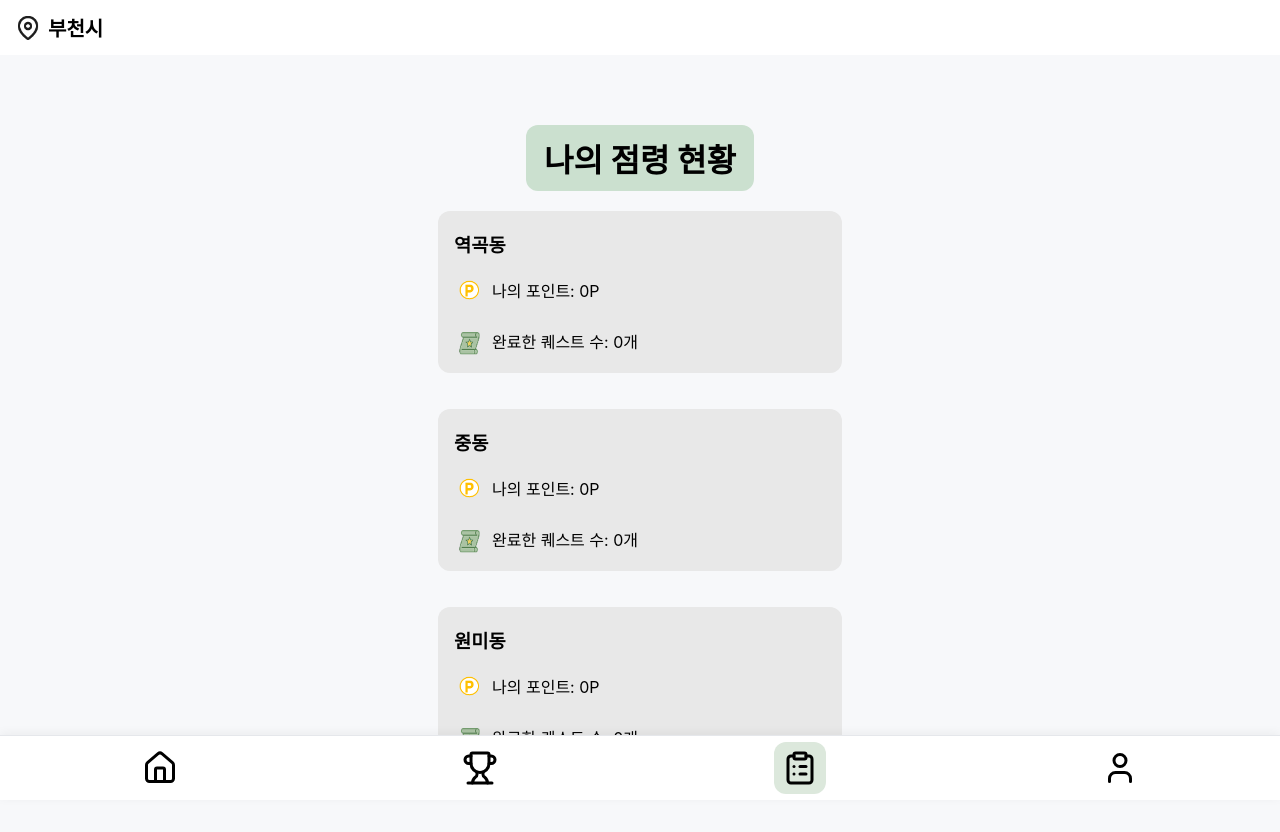
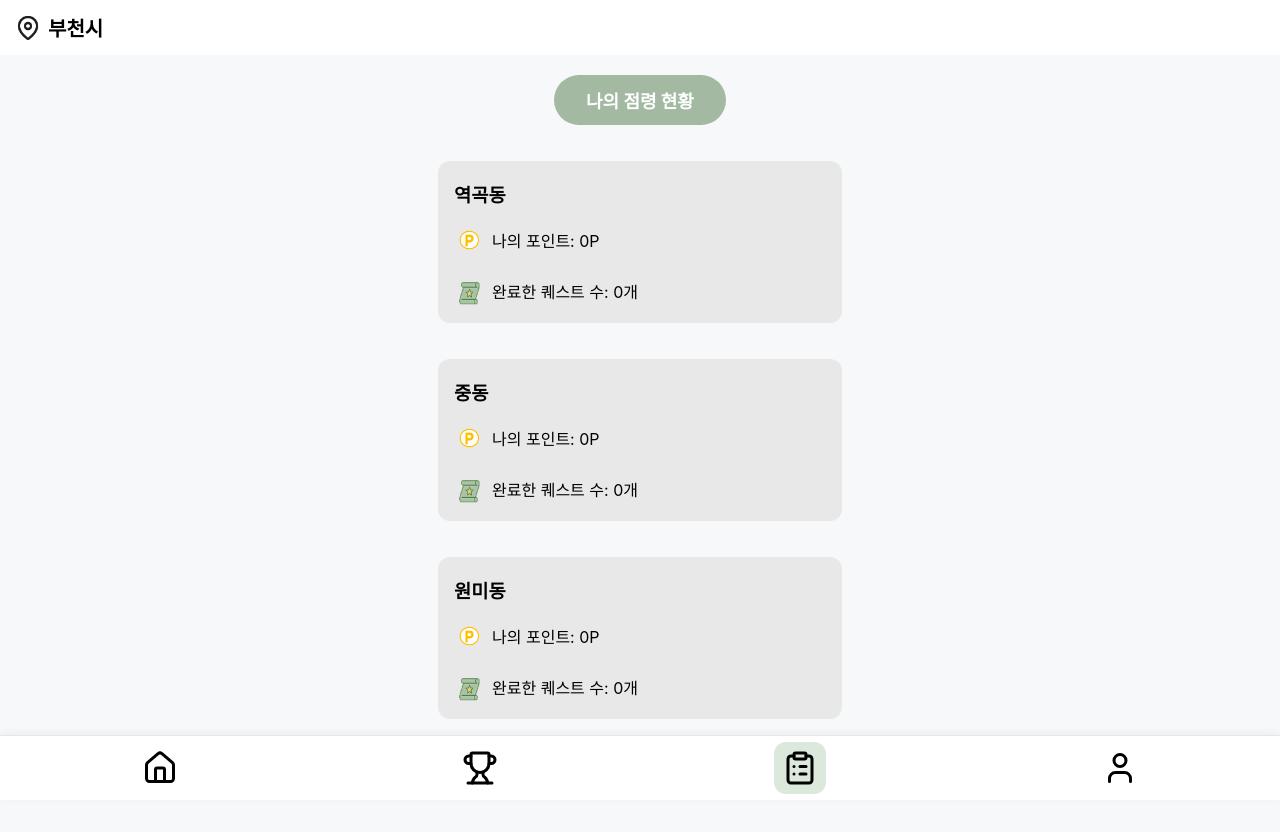
Before and after one commit to battlemap-org/battlemap-fe, a React (Vite) app: page /myoccupy in a window 1280 px wide. Shown: the top 832 px of the page. Built offline with nearby package versions, Linux system fonts and the light colour scheme; no server answers; a web font is replaced by a local one.

Commit message:
myoccupy페이지 상단부 수정

```diff
--- a/src/pages/myoccupy/Myoccupy.css
+++ b/src/pages/myoccupy/Myoccupy.css
@@ -7,19 +7,21 @@
   gap: 20px;
   font-family: "Pretendard", "Inter", sans-serif;
   box-sizing: border-box;
+  padding-top: 20px;
 }
 
 /* 제목 */
 .occupy-title {
-  width: 228px;
-  height: 66px;
-  background-color: #cbe0cf;
+  background-color: #a3b9a2;
   display: flex;
   align-items: center;
   justify-content: center;
   font-weight: 700;
-  font-size: 32px;
-  border-radius: 12px;
+  font-size: 1.125rem;
+  border-radius: 9999px;
+  padding: 12px 32px;
+  margin-bottom: 16px;
+  color: #ffffff;
 }
 
 /* 각 구역 */
@@ -34,18 +36,6 @@
   box-sizing: border-box;
 }
 
-/* 제목 */
-.occupy-title {
-  width: 228px;
-  height: 66px;
-  background-color: #cbe0cf;
-  display: flex;
-  align-items: center;
-  justify-content: center;
-  font-weight: 700;
-  font-size: 32px;
-  border-radius: 12px;
-}
 
 /* 각 구역 */
 .dong-card {
--- a/src/pages/myoccupy/Myoccupy.jsx
+++ b/src/pages/myoccupy/Myoccupy.jsx
@@ -89,6 +89,7 @@ function Myoccupy() {
             </div>
           ))
         )}
+        <div style={{ flexGrow: 1 }}></div>
       </div>
     </div>
   );
```
